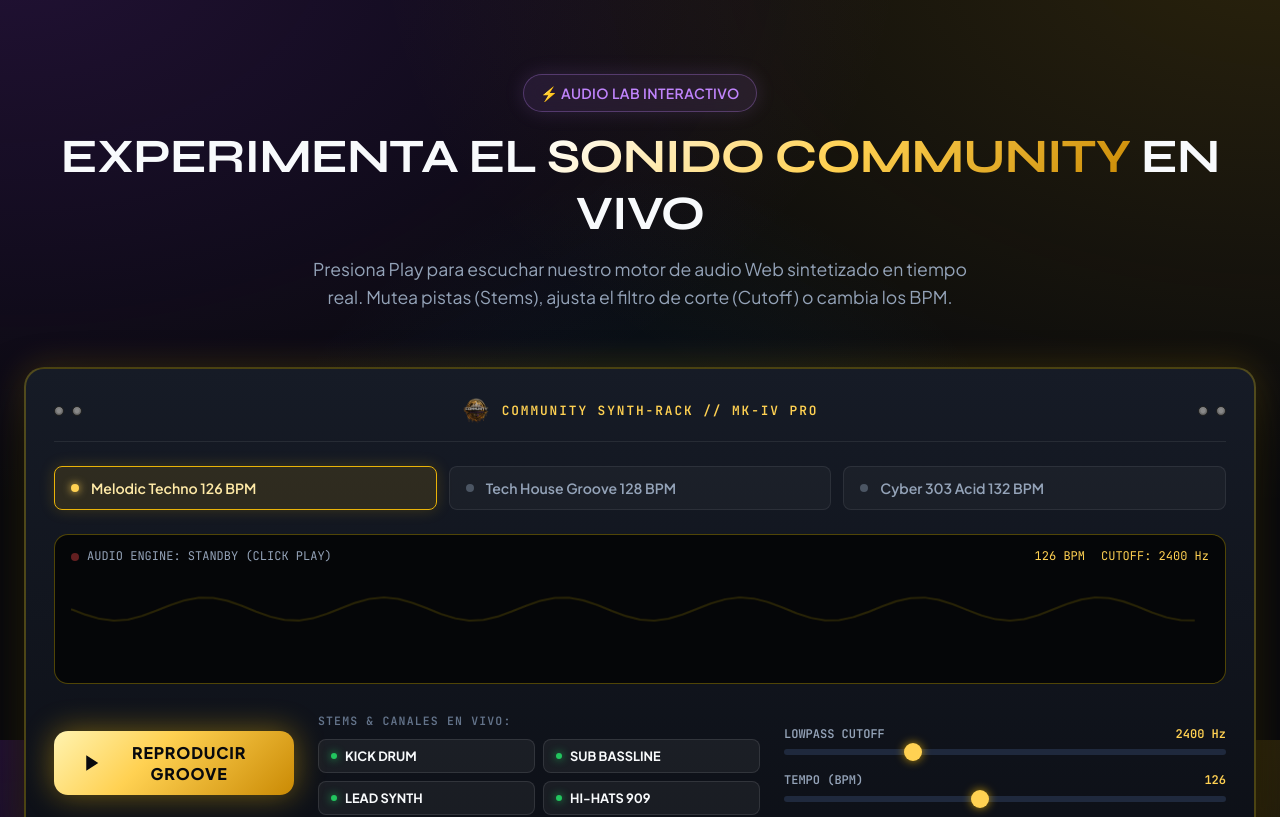
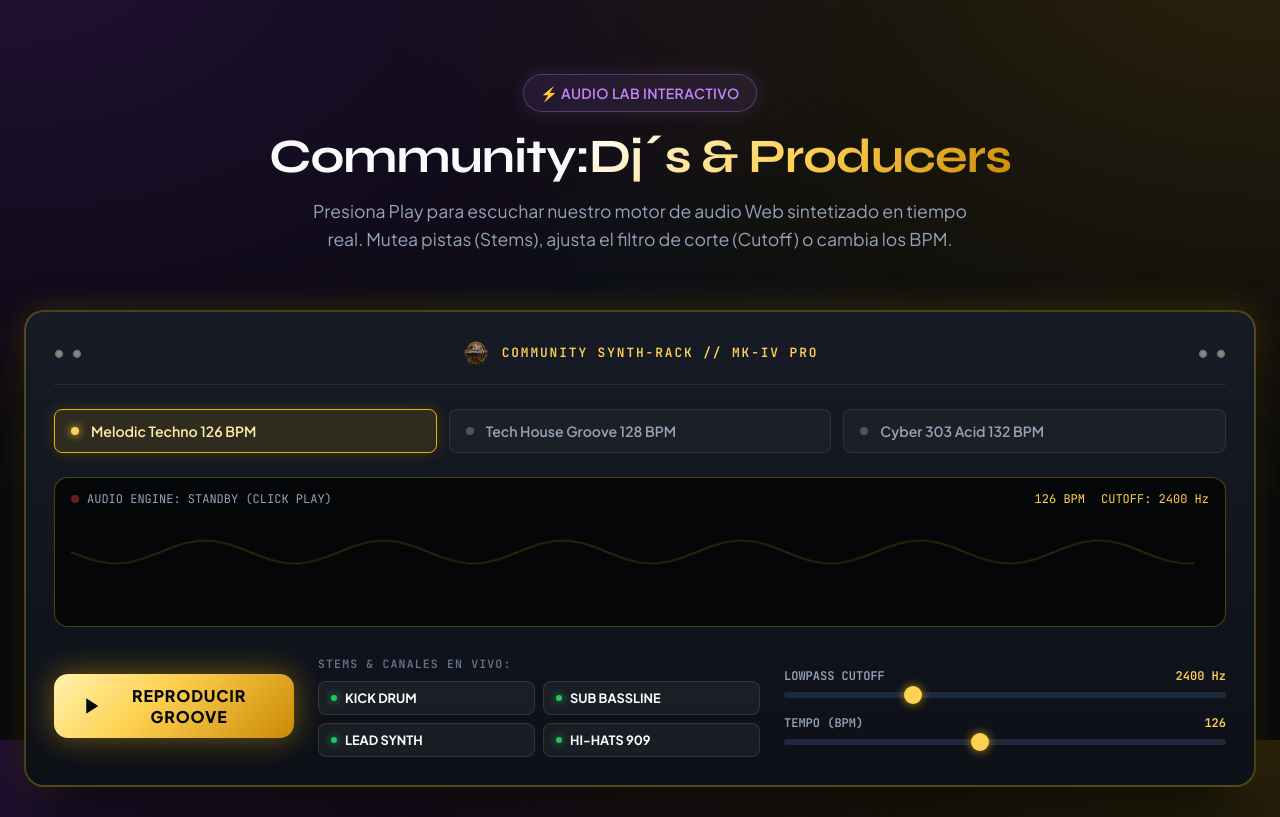
Before and after one commit to motacano/community, an Angular app in the folder src/: page / in a window 1280 px wide. Shown: the part 860-1677 px from the top of the page. Built offline with nearby package versions, Linux system fonts and the light colour scheme.

Commit message:
fix: update section title in audio player component for clarity

```diff
--- a/src/src/app/components/audio-player/audio-player.html
+++ b/src/src/app/components/audio-player/audio-player.html
@@ -5,8 +5,7 @@
         <span>⚡ AUDIO LAB INTERACTIVO</span>
       </div>
       <h2 class="section-title">
-        EXPERIMENTA EL <span class="text-gold-gradient">SONIDO COMMUNITY</span> EN VIVO
-      </h2>
+        Community:<span class="text-gold-gradient">Dj´s & Producers</span></h2>
       <p class="section-subtitle">
         Presiona Play para escuchar nuestro motor de audio Web sintetizado en tiempo real.
         Mutea pistas (Stems), ajusta el filtro de corte (Cutoff) o cambia los BPM.
```
